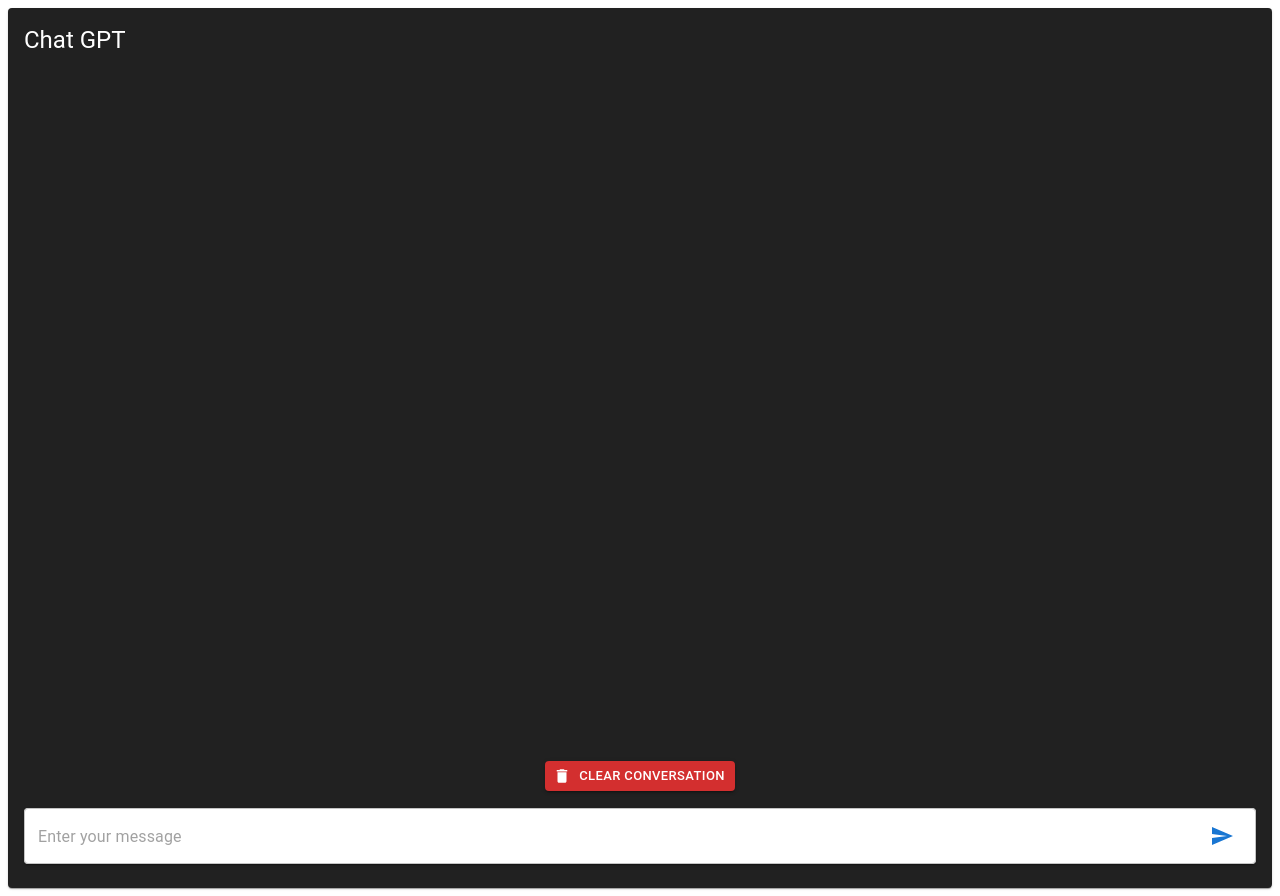
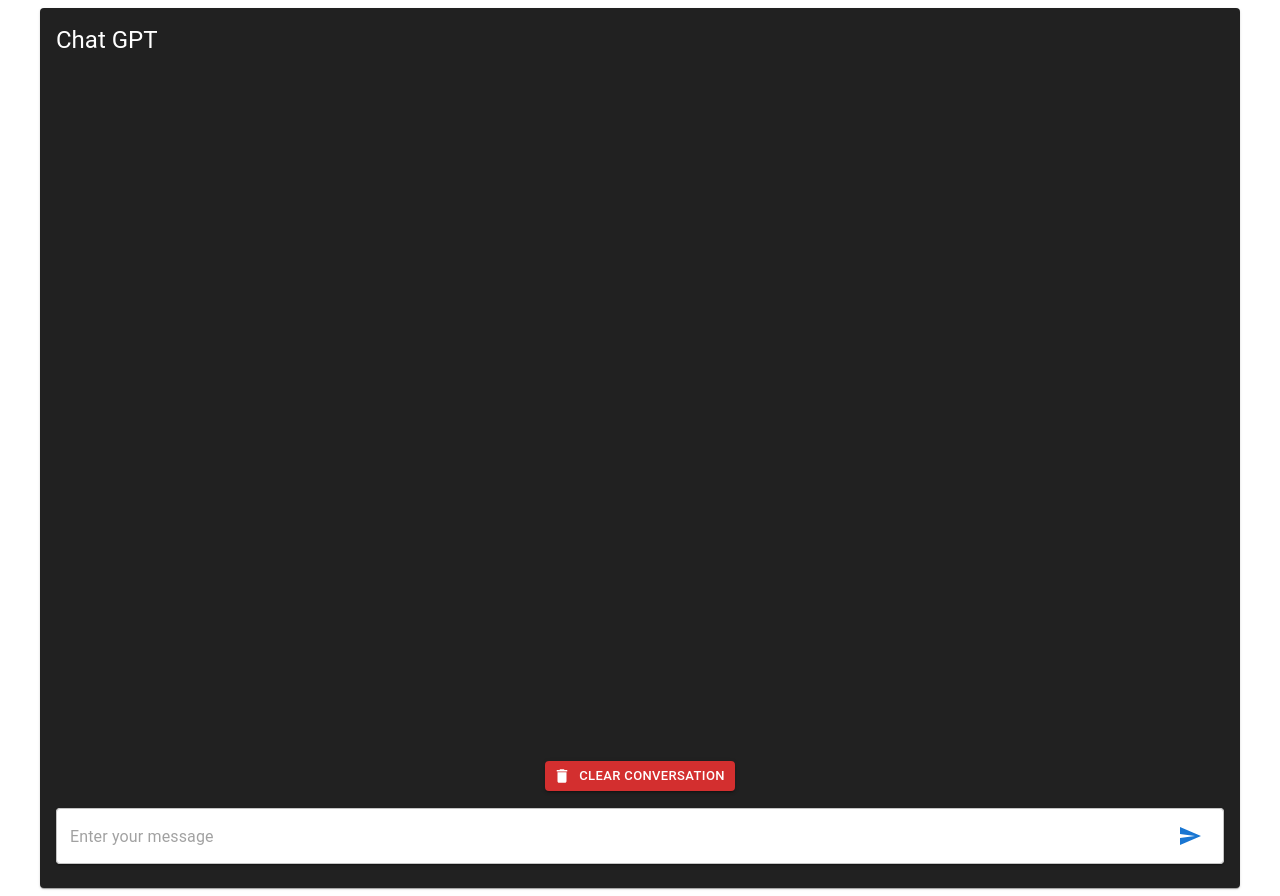
Before and after one commit to tienle-akali/nextjs-openai, a Next.js app: page /chat in a window 1280 px wide. Built offline with nearby package versions, Linux system fonts and the light colour scheme.

Commit message:
update chat

```diff
--- a/pages/chat/index.js
+++ b/pages/chat/index.js
@@ -125,7 +125,7 @@ export default function Chat() {
         <title>Chat GPT</title>
         <meta name="description" content="Connect chat GPT API" />
       </Head>
-      <Container disableGutters maxWidth={false}>
+      <Container disableGutters>
         <Card
           sx={(theme) => ({
             backgroundColor: theme.palette.grey[900],
```
